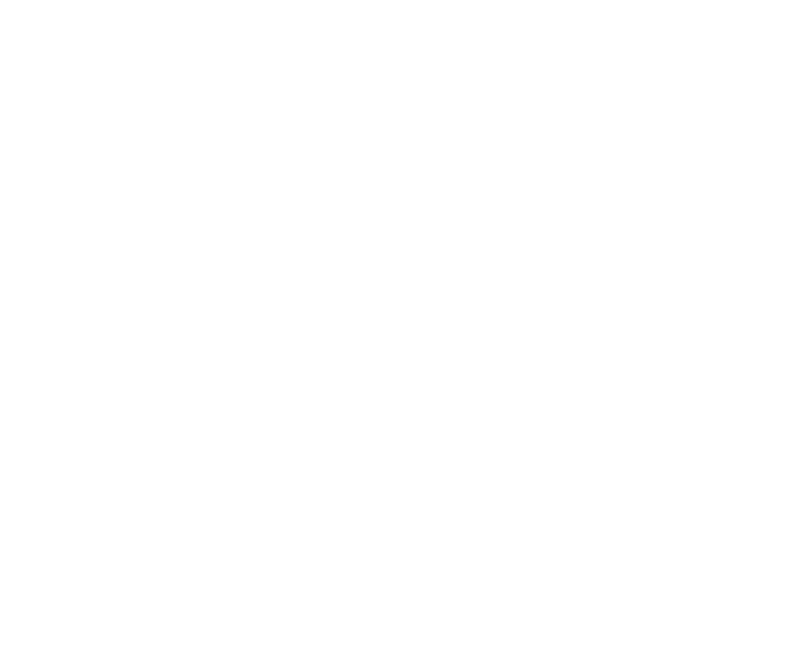
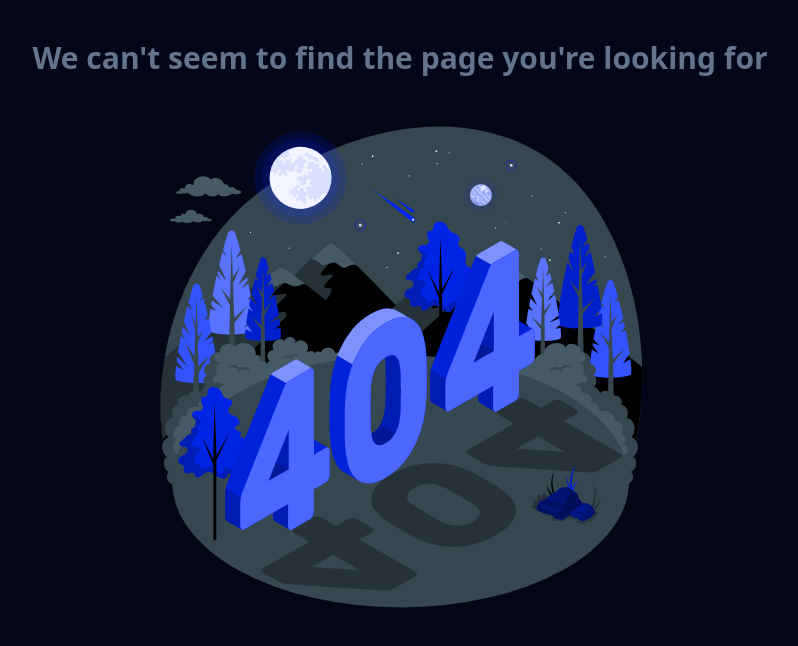
Before and after one commit to letticiamoura/clinica, a React (Vite) app: page /listAppointments in a window 1280 px wide. Before the commit this address had no page. Shown: the top 646 px of the page, without its empty margins (240-1038 px from the left). Built offline with nearby package versions, Linux system fonts and the light colour scheme.

Commit message:
feat: Adicionando page error

```diff
--- a/src/App.tsx
+++ b/src/App.tsx
@@ -26,6 +26,9 @@
 
           <Route path="/createAppointments" element={<Error />}/>
 
+          <Route path="/listAppointments" element={<Error />}/>
+
+
         </Routes>
       </BrowserRouter>
   )
--- a/src/pages/Error.tsx
+++ b/src/pages/Error.tsx
@@ -1,10 +1,13 @@
+import { Link } from "react-router-dom";
 import err from "../assets/error.gif";
 
 export default function Error() {
     return(
         <div className="bg-slate-950 h-screen">
             <h1 className="p-10 text-center text-3xl font-bold text-slate-500">We can't seem to find the page you're looking for</h1>
-            <img src={err} alt="error" className="m-auto"/>
+            <Link to="/clinica">
+                <img src={err} alt="error" className="m-auto"/>
+            </Link>
         </div>
     )
 }
```
